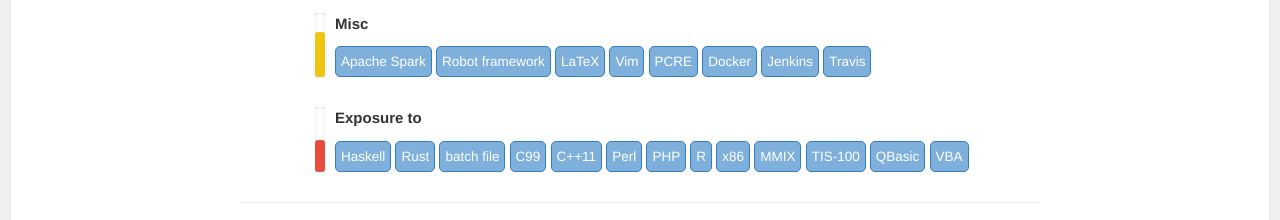
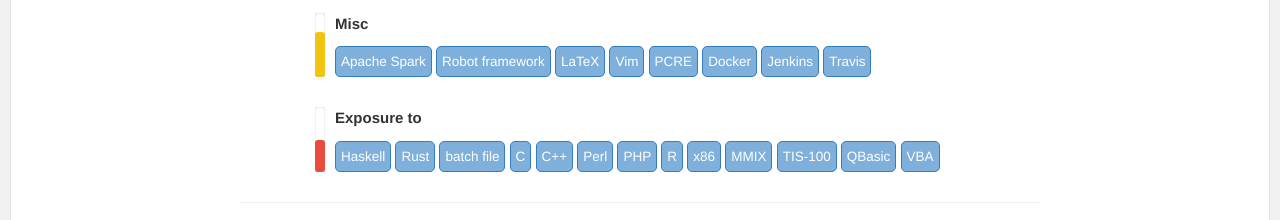
Before and after one commit to dancek/cv, a plain HTML site: page index.html in a window 1280 px wide. Shown: the part 1057-1277 px from the top of the page. Drawn offline with Linux system fonts and the light colour scheme.

Commit message:
automatically build, commit and push gh-pages

```diff
--- a/index.html
+++ b/index.html
@@ -407,8 +407,8 @@
  <span class="label label-keyword">Rust</span>
 
                                     <span
-                                    class="label label-keyword">batch file</span> <span class="label label-keyword">C99</span>
- <span class="label label-keyword">C++11</span>
+                                    class="label label-keyword">batch file</span> <span class="label label-keyword">C</span>
+ <span class="label label-keyword">C++</span>
 
                                         <span
                                         class="label label-keyword">Perl</span> <span class="label label-keyword">PHP</span>
```
Also changed, not shown: print.html (+1 -1 lines).
